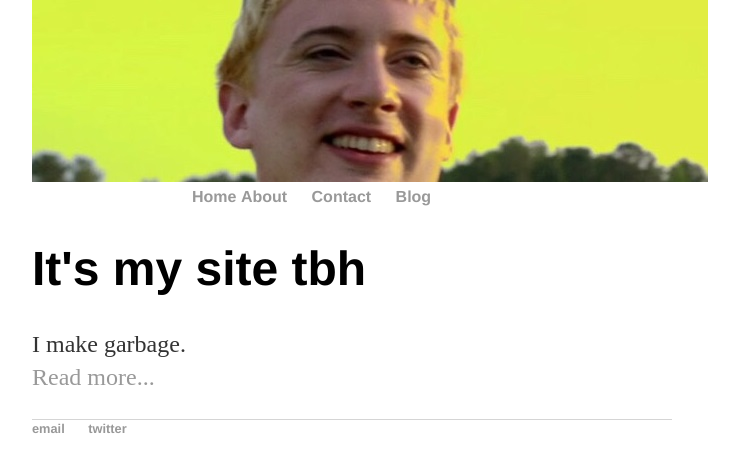
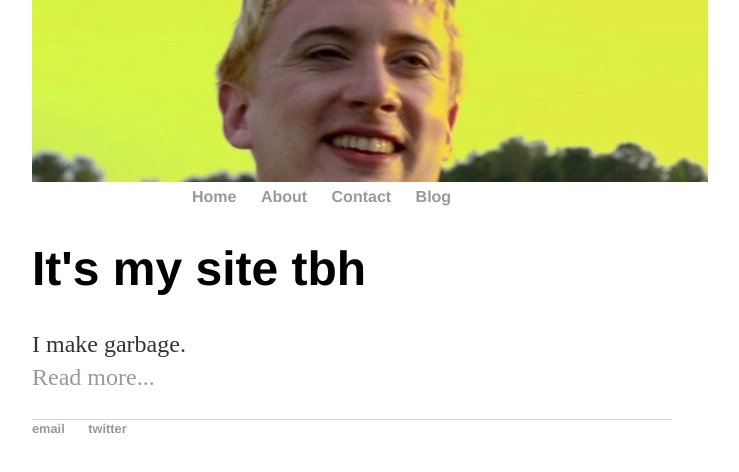
Before and after one commit to glasscaked/strip, a Jekyll site: the page built from index.html, in a window 1280 px wide. Shown: the top 472 px of the page, without its empty margins (288-1027 px from the left). Built offline with Jekyll 4.4.1, drawn with Linux system fonts in a browser that asks for light colours.

```diff
--- a/_layouts/default.html
+++ b/_layouts/default.html
@@ -20,7 +20,7 @@
         <div class="center">
     <nav>
 <ul>
-<a href="/">Home</a>
+<li><a href="/">Home</a></li>
 <li><a href="/about">About</a></li>
 <li><a href="/contact">Contact</a></li>
 <li><a href="/blog">Blog</a></li>
```
